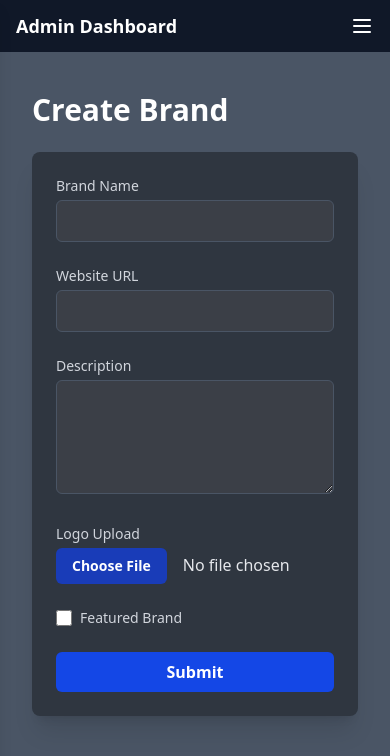
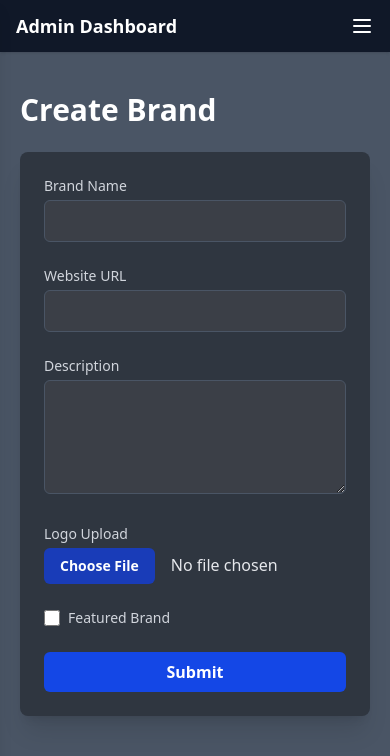
Before and after one commit to Saiful10400/Beauty-care-dashboard, a React (Vite) app: page /brand/create in a window 390 px wide. Shown: the top 756 px of the page. Built offline with nearby package versions, Linux system fonts and the light colour scheme.

Commit message:
nav bar sticky position added

```diff
--- a/src/components/Nav.tsx
+++ b/src/components/Nav.tsx
@@ -90,7 +90,7 @@ export default function Nav() {
   return (
     <>
       {/* Mobile top bar */}
-      <div className="md:hidden flex items-center justify-between bg-gray-900 text-white px-4 py-3 shadow">
+      <div className="md:hidden sticky top-0 z-10 flex items-center justify-between bg-gray-900 text-white px-4 py-3 shadow">
         <h1 className="text-lg font-bold">Admin Dashboard</h1>
         <button onClick={() => setSidebarOpen(true)}>
           <Menu className="w-6 h-6" />
--- a/src/pages/Root.tsx
+++ b/src/pages/Root.tsx
@@ -8,7 +8,7 @@ const Root = () => {
             <Nav />
 
             {/* Main Content Area */}
-            <main className="flex-1 bg-gray-600 p-4 overflow-y-auto">
+            <main className="flex-1 bg-gray-600 px-1 md:px-4 py-4 overflow-y-auto">
                 <Outlet />
             </main>
         </div>
```
